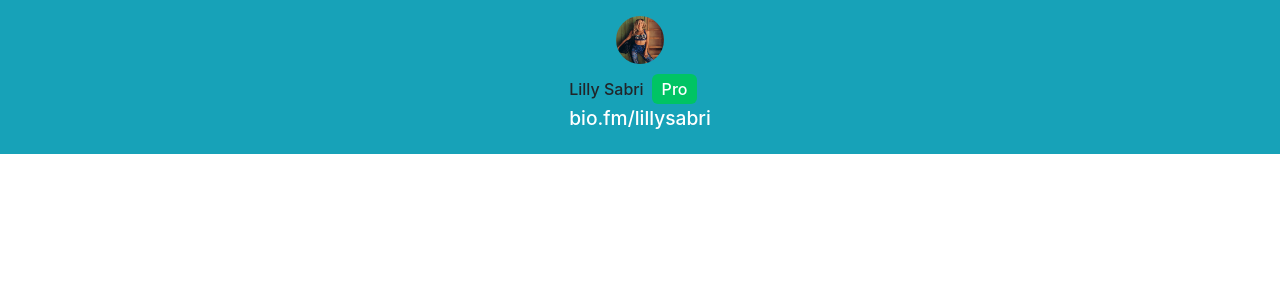
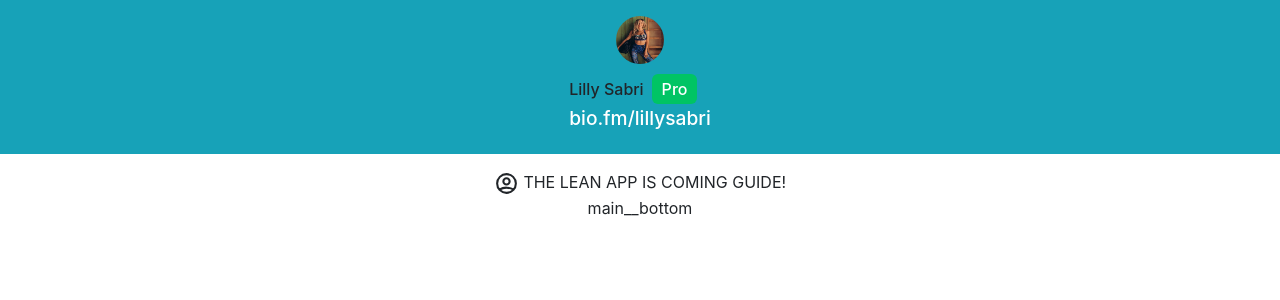
Before and after one commit to salisshuaibu11/lilly-sabri, a React (Create React App) app: page / in a window 1280 px wide. Shown: the top 300 px of the page. Built offline with nearby package versions, Linux system fonts and the light colour scheme.

Commit message:
Done with the first part of main component and also added an icon package

```diff
--- a/package.json
+++ b/package.json
@@ -3,9 +3,11 @@
   "version": "0.1.0",
   "private": true,
   "dependencies": {
+    "@heroicons/react": "^1.0.4",
     "@testing-library/jest-dom": "^5.14.1",
     "@testing-library/react": "^11.2.7",
     "@testing-library/user-event": "^12.8.3",
+    "heroicons": "^1.0.4",
     "react": "^17.0.2",
     "react-dom": "^17.0.2",
     "react-scripts": "4.0.3",
--- a/src/App.js
+++ b/src/App.js
@@ -1,7 +1,13 @@
 import Header from "./components/Header/Header";
+import Main from "./components/Main";
 
 function App() {
-  return <Header />;
+  return (
+    <>
+      <Header />
+      <Main />
+    </>
+  );
 }
 
 export default App;
--- /dev/null
+++ b/src/components/Main.js
@@ -0,0 +1,18 @@
+import React from "react";
+import { UserCircleIcon } from "@heroicons/react/outline";
+
+const Main = () => {
+  return (
+    <main className="main flex justify-center">
+      <article className="main__header">
+        <div>
+          <UserCircleIcon width={25} />{" "}
+          <span>THE LEAN APP IS COMING GUIDE!</span>
+        </div>
+      </article>
+      <div className="main__bottom">main__bottom</div>
+    </main>
+  );
+};
+
+export default Main;
--- a/src/index.css
+++ b/src/index.css
@@ -3,3 +3,12 @@
   margin: 0;
   box-sizing: border-box;
 }
+
+.main {
+  display: flex;
+  justify-content: center;
+  flex-direction: column;
+  align-items: center;
+  margin: 1rem 0;
+  width: 100%;
+}
```
Also changed, not shown: 1 other file (tests, documents, lock files or other folders).
